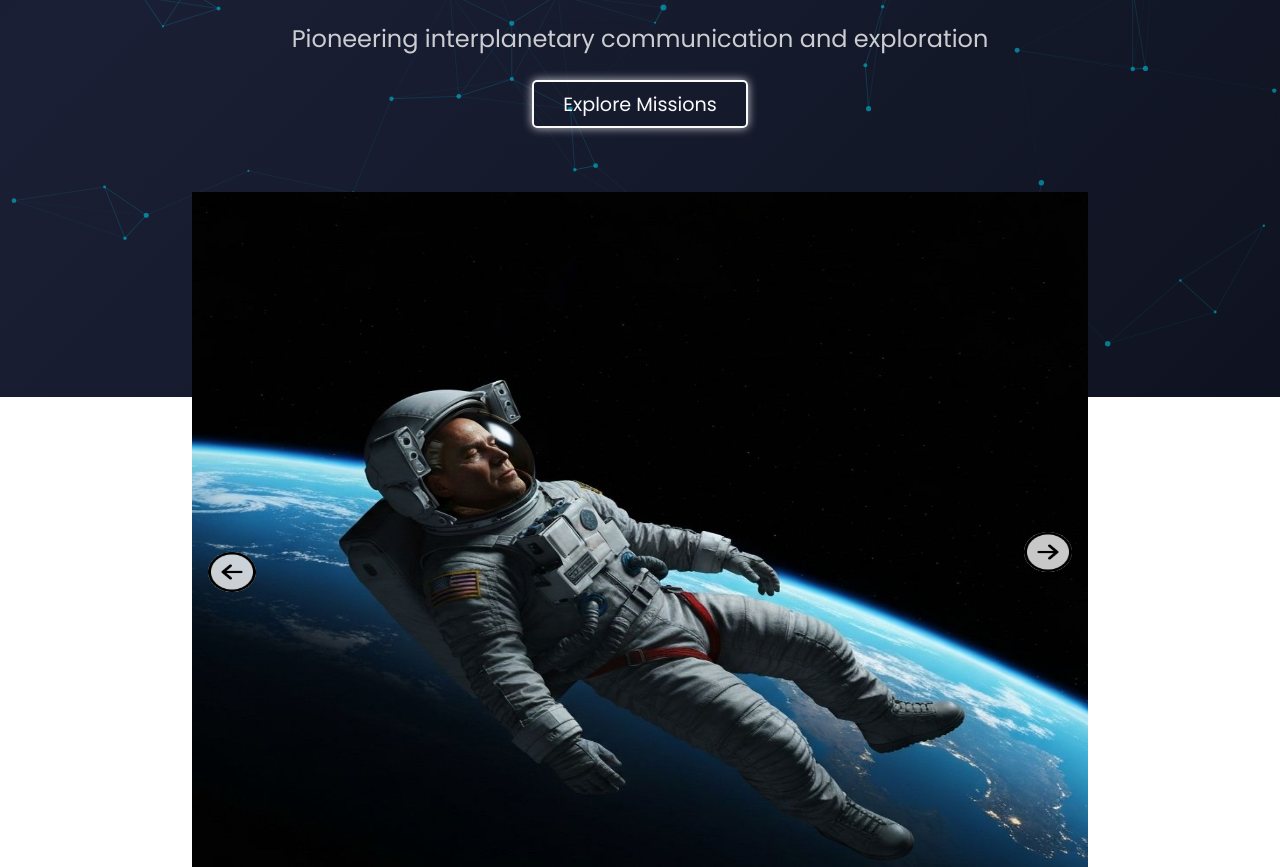
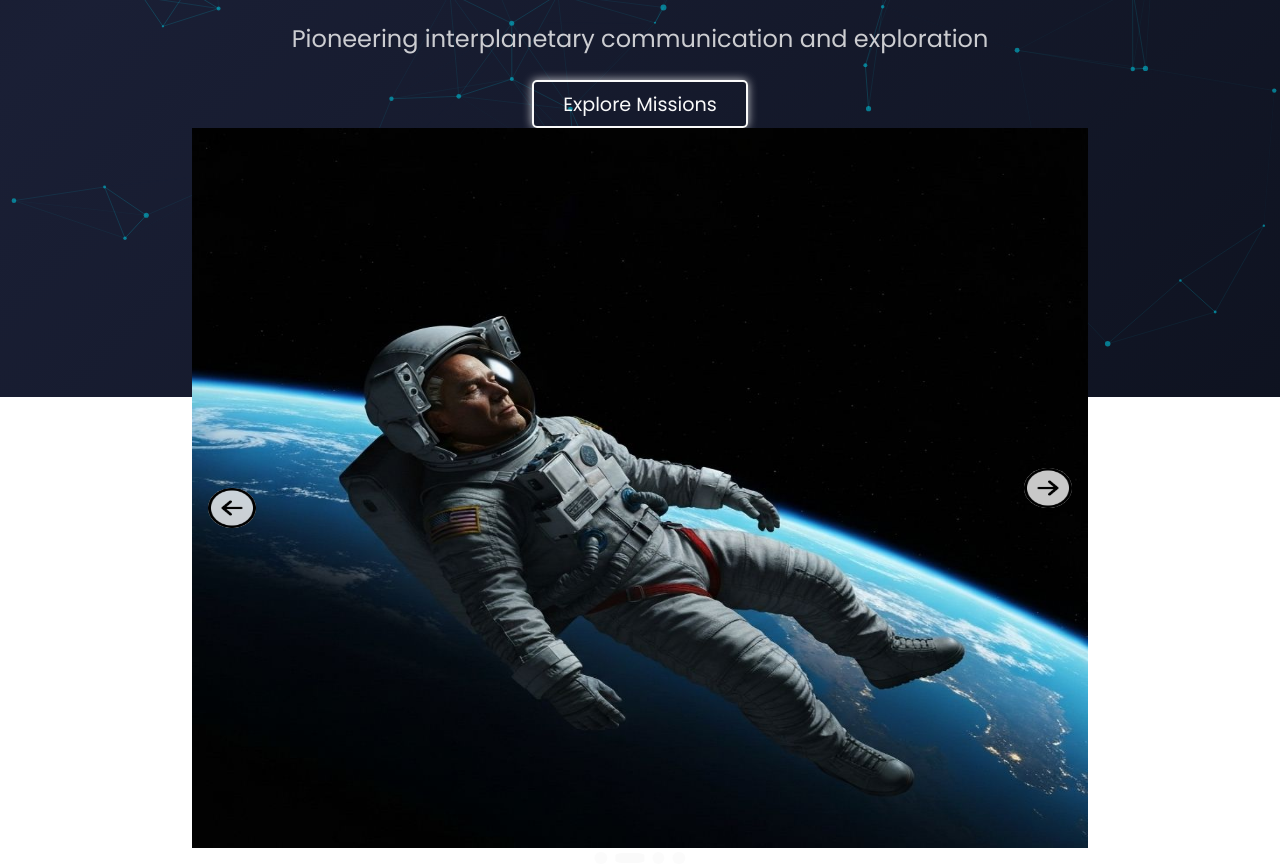
Before and after one commit to NelsonValentinGarroDadan/NovaLink, a plain HTML site: page index.html in a window 1280 px wide. Shown: the part 403-1270 px from the top of the page. Drawn offline with Linux system fonts and the light colour scheme.

Commit message:
Update home.css

```diff
--- a/src/css/home.css
+++ b/src/css/home.css
@@ -15,7 +15,7 @@
 }
 /* Carucel */
 #carucel{
-    margin: 4em auto;
+    margin: 0 auto;
     width: 70vw;
     height: 90vh;
     position: relative;
```
